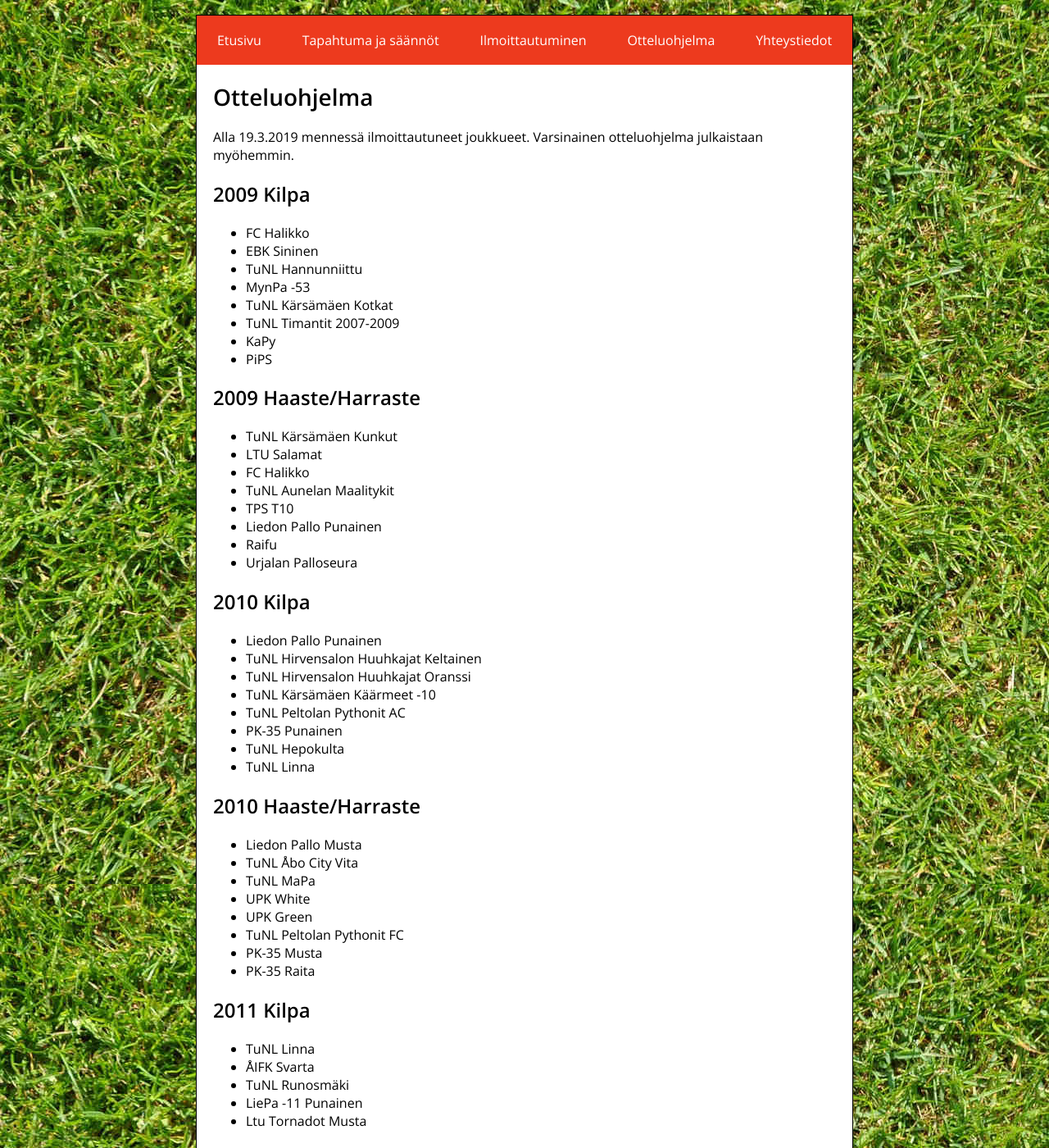
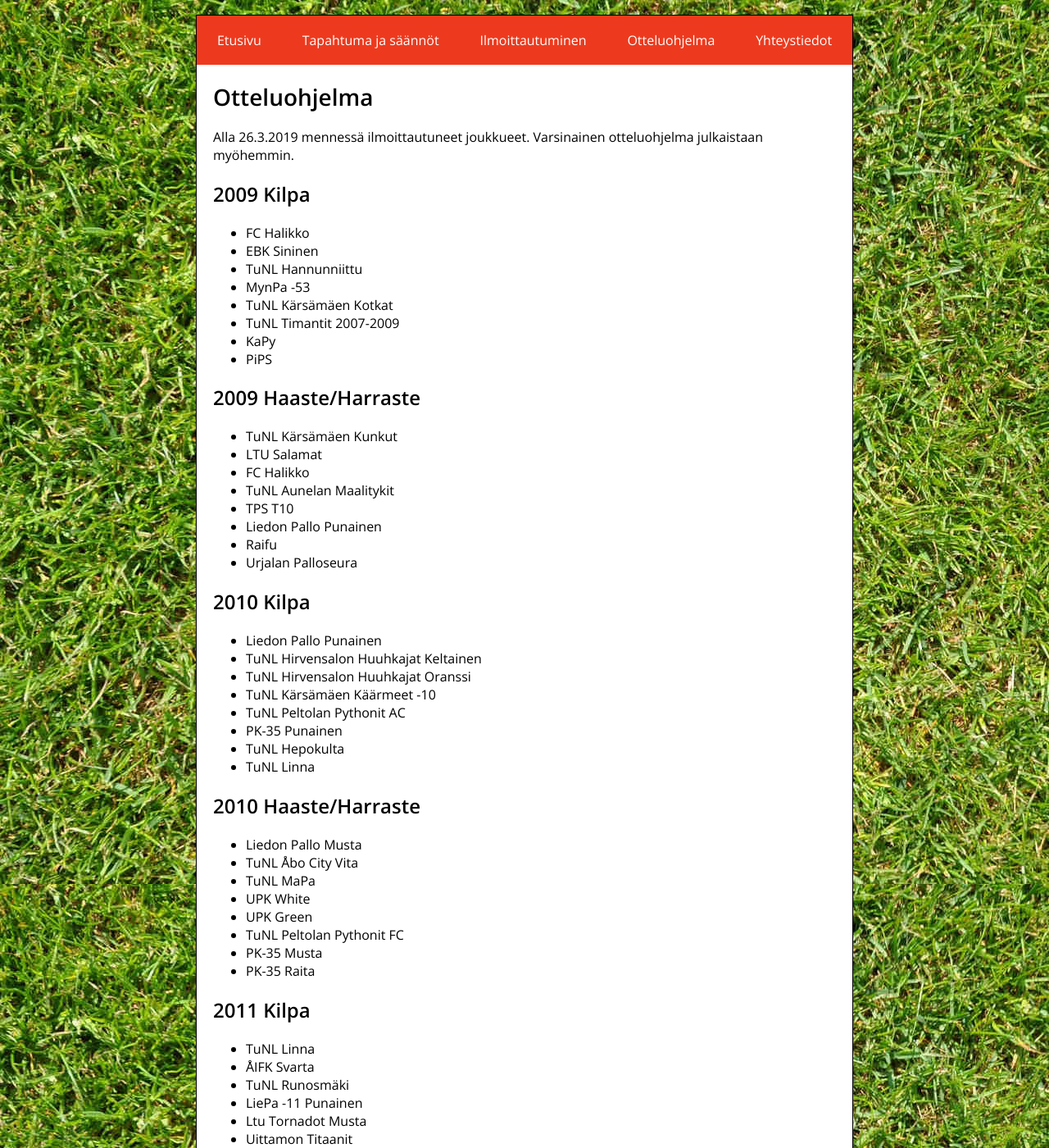
Before and after one commit to nappulatnurmella/nappulatnurmella.github.io, a Jekyll site: the page built from otteluohjelma.md, in a window 1280 px wide and 1400 px high. Shown: the whole window at 82% size. Built offline with Jekyll 4.4.1, drawn with Linux system fonts in a browser that asks for light colours; our own code applies the rules of GitHub Pages for plain Markdown files.

Commit message:
Add some teams

```diff
--- a/otteluohjelma.md
+++ b/otteluohjelma.md
@@ -5,7 +5,7 @@ permalink: /otteluohjelma/
 
 # Otteluohjelma
 
-Alla 19.3.2019 mennessä ilmoittautuneet joukkueet. Varsinainen
+Alla 26.3.2019 mennessä ilmoittautuneet joukkueet. Varsinainen
 otteluohjelma julkaistaan myöhemmin.
 
 ## 2009 Kilpa
@@ -59,6 +59,7 @@ otteluohjelma julkaistaan myöhemmin.
 * TuNL Runosmäki
 * LiePa -11 Punainen
 * Ltu Tornadot Musta
+* Uittamon Titaanit
 
 ## 2011 Haaste/Harraste
 
```
Also changed, not shown: other parts of otteluohjelma.md (+2 -0 lines).
